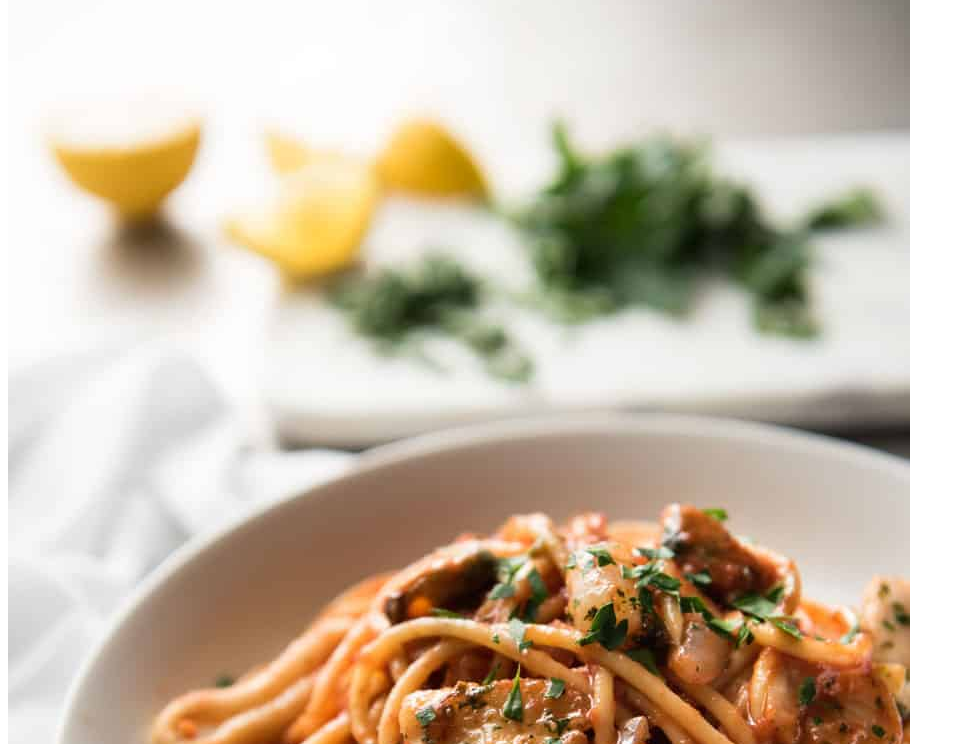
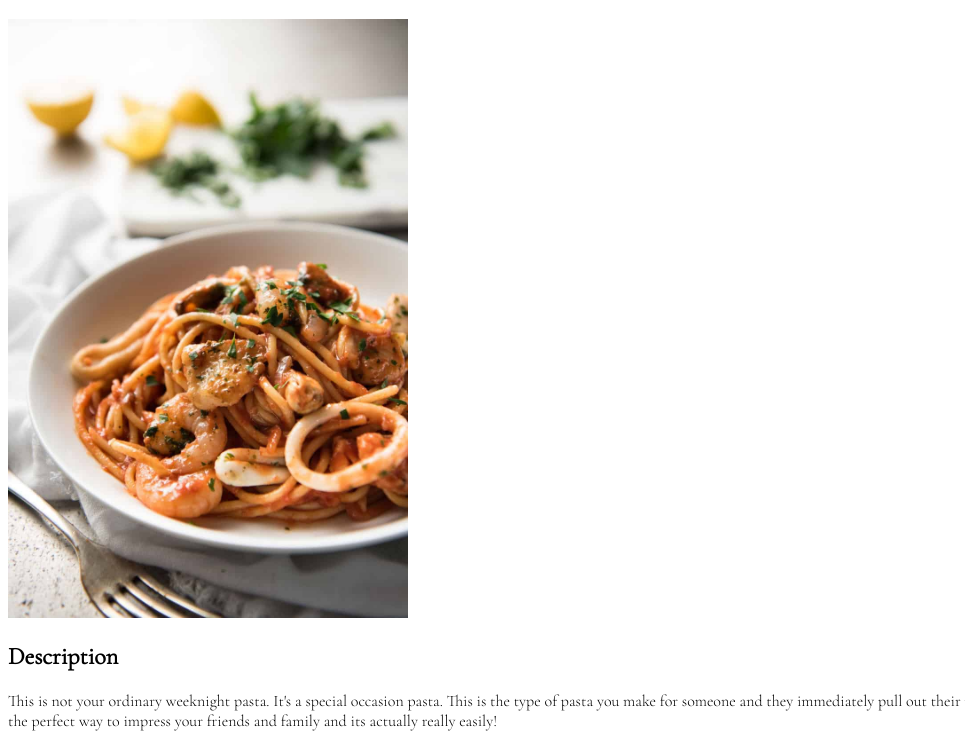
Before and after one commit to erinsophie/odin-recipes, a plain HTML site: page recipes/seafood.html in a window 1280 px wide. Shown: the part 123-867 px from the top of the page, without its empty margins (0-965 px from the left). Drawn offline with nearby package versions, Linux system fonts and the light colour scheme; files that its build step writes are made by us from their sources.

Commit message:
Update recipe pages with uniform positioning

```diff
--- a/recipes/seafood.html
+++ b/recipes/seafood.html
@@ -4,24 +4,30 @@
     <meta charset="UTF-8">
     <meta http-equiv="X-UA-Compatible" content="IE=edge">
     <meta name="viewport" content="width=device-width, initial-scale=1.0">
-    <link rel="stylesheet" href="styles.css">
+    <link rel="stylesheet" href="/styles.css">
+    <link rel="preconnect" href="https://fonts.googleapis.com"><link rel="preconnect" href="https://fonts.gstatic.com" crossorigin><link href="https://fonts.googleapis.com/css2?family=Cormorant+Garamond:wght@300&display=swap" rel="stylesheet">
+    <style> @import url('https://fonts.googleapis.com/css2?family=Cormorant+Garamond:wght@300&display=swap');
+    </style>
     <title>Seafood Spaghetti</title>
 </head>
 <body>
 
     <h1>Seafood Spaghetti</h1>
 
-    <img src="/images/seafood-spaghetti.jpeg" alt="image of seafood spaghetti in a bowl">
+    <div class="description-container">
+       <img class="food-img" src="/images/seafood-spaghetti.jpeg" alt="image of seafood spaghetti in a bowl">
 
-    <h2>Description</h2>
+       <h2>Description</h2>
 
-    <p>This is not your ordinary weeknight pasta. It's a special occasion pasta. This is the type of pasta you make for someone and they immediately pull out their phones to start taking pictures. Seafood Pasta is the perfect way to impress your friends and family and its actually really easily!</p>
+       <p>This is not your ordinary weeknight pasta. It's a special occasion pasta. This is the type of pasta you make for someone and they immediately pull out their phones to start taking pictures. Seafood Pasta is the perfect way to impress your friends and family and its actually really easily!</p>
 
-    <p>Our seafood of choice is scallops and shrimp because of their similar cook times (which might we add is fast! Another reason why we love this recipe). The shrimp and scallops shouldn't spend more than 2 minutes per side. We want them to be browned and cooked through, any longer and the scallops might be tough and the shrimp might feel like little rocks in your mouth.</p>
+       <p>Our seafood of choice is scallops and shrimp because of their similar cook times (which might we add is fast! Another reason why we love this recipe). The shrimp and scallops shouldn't spend more than 2 minutes per side. We want them to be browned and cooked through, any longer and the scallops might be tough and the shrimp might feel like little rocks in your mouth.</p>
 
-    <p>Not a big shrimp or scallop fan? The recipe could be easily adapted for clams, mussels, lobster, or crab. Just know if you're using clams and mussels those will take a bit longer and will require a lid to steam and open them up.</p>
+       <p>Not a big shrimp or scallop fan? The recipe could be easily adapted for clams, mussels, lobster, or crab. Just know if you're using clams and mussels those will take a bit longer and will require a lid to steam and open them up.</p>
 
-    <p>The sauce is a mixture of milk, chicken broth and Parmesan. Pescatarian? You can sub in vegetable broth or, even better, shrimp or fish stock. Adding a seafood based stock will just up the seafood pasta flavor! The sauce gets its creaminess from the dairy which means no need to make a roux! Just a light cream sauce that doesn't overpower the seafood.</p>
+       <p>The sauce is a mixture of milk, chicken broth and Parmesan. Pescatarian? You can sub in vegetable broth or, even better, shrimp or fish stock. Adding a seafood based stock will just up the seafood pasta flavor! The sauce gets its creaminess from the dairy which means no need to make a roux! Just a light cream sauce that doesn't overpower the seafood.</p>
+    </div>
+
 
     <h3>Ingredients</h3>
 
--- a/styles.css
+++ b/styles.css
@@ -1,20 +1,22 @@
-.main-title {
+body {
+    color: black;
     font-family: 'Cormorant Garamond', serif;
+}
+
+
+h1 {
     text-align: center;
     padding-top: 30px;
     padding-bottom: 30px;
-}
-
-.main-title, .recipe-links {
     color: black;
 }
 
 .recipe-links {
     font-family: 'Cormorant Garamond', serif;
+    font-size: 20px;
     text-align: center;
     justify-content: space-around;
     padding: 90px;
-    font-size: 20px;
     text-decoration: none;
 }
 
@@ -32,3 +34,8 @@
 .image-container {
     text-align: center;
 }
+
+.food-img {
+    height: auto;
+    width: 400px;
+}
```
Also changed, not shown: index.html (+1 -1 lines), recipes/beef-stroganoff.html (+13 -7 lines), recipes/risotto.html (+11 -6 lines).
